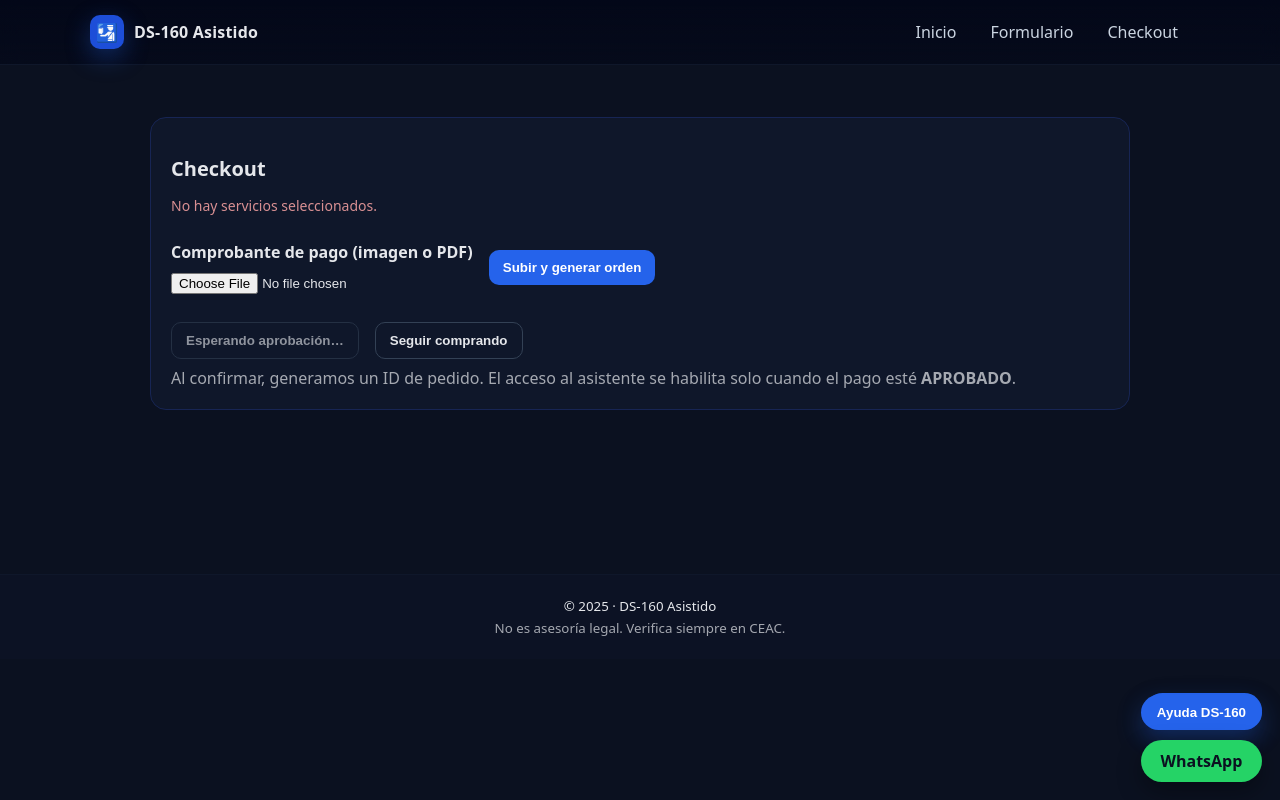
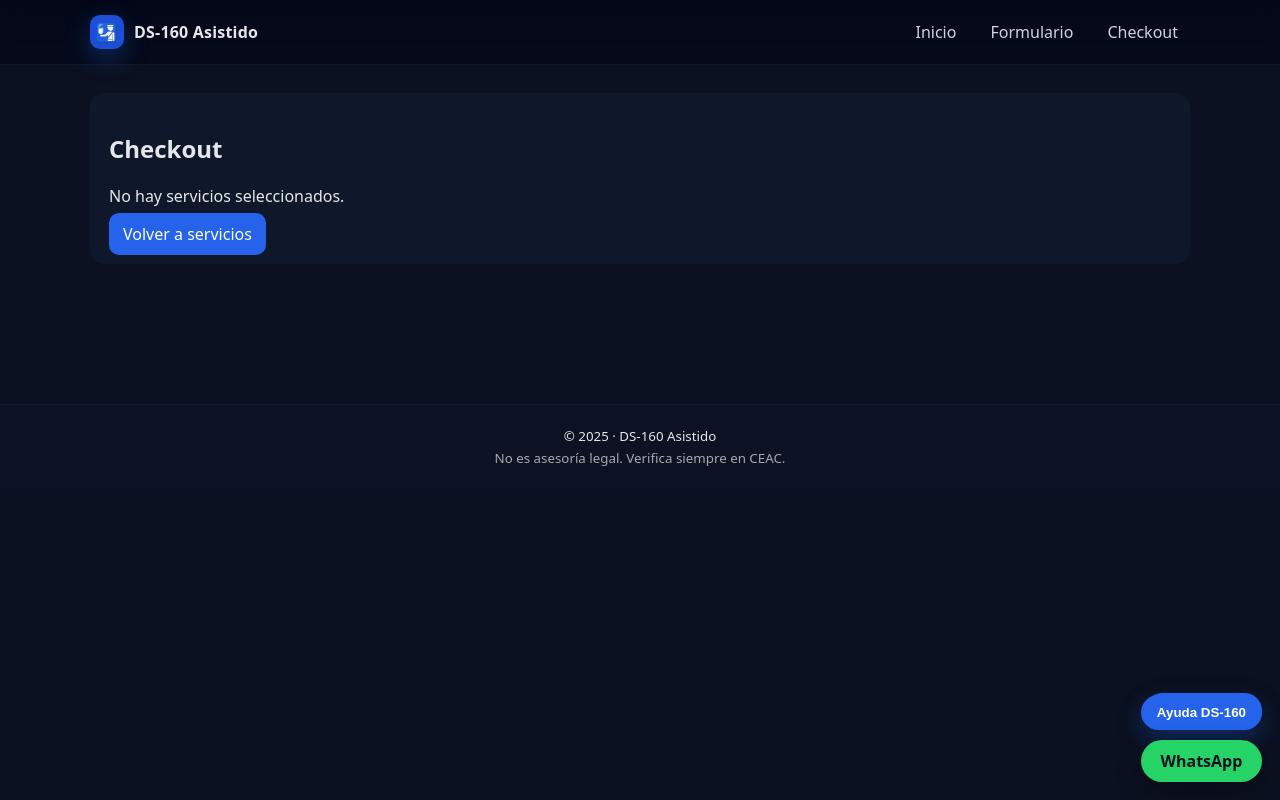
Before and after one commit to robertotitus86/ds160-app, a Next.js app: page /checkout in a window 1280 px wide. Built offline with nearby package versions, Linux system fonts and the light colour scheme.

Commit message:
Update page.tsx

```diff
--- a/app/checkout/page.tsx
+++ b/app/checkout/page.tsx
@@ -1,285 +1,204 @@
-"use client";
+'use client';
 
-import React, { useCallback, useEffect, useMemo, useRef, useState } from "react";
-import { useSearchParams } from "next/navigation";
+import { Suspense, useMemo, useState, useEffect } from "react";
+import { useSearchParams, useRouter } from "next/navigation";
 
-type OrderStatus = "pending" | "paid" | "rejected";
-type CreateResp =
-  | { ok: true; orderId: string; receiptUrl: string }
-  | { ok: false; error?: string };
-
-type StatusResp =
-  | { ok: true; order: { id: string; status: OrderStatus; receiptUrl?: string } }
-  | { ok: false; error?: string };
-
-const styles = {
-  card: {
-    background: "#0f172a",
-    border: "1px solid #172554",
-    borderRadius: 16,
-    padding: 20,
-    color: "#e5e7eb",
-  },
-  h2: { fontSize: 20, fontWeight: 700, marginBottom: 10 },
-  hint: { opacity: 0.85, fontSize: 14 },
-  row: { display: "flex", gap: 16, alignItems: "center", flexWrap: "wrap" as const },
-  btn: {
-    background: "#2563eb",
-    color: "#fff",
-    border: 0,
-    borderRadius: 10,
-    padding: "10px 14px",
-    fontWeight: 700,
-    cursor: "pointer",
-  },
-  btnGhost: {
-    background: "transparent",
-    border: "1px solid #334155",
-    color: "#e5e7eb",
-    borderRadius: 10,
-    padding: "10px 14px",
-    fontWeight: 600,
-    cursor: "pointer",
-  },
-  muted: { opacity: 0.7 },
-  badge: (bg: string) => ({
-    display: "inline-block",
-    padding: "4px 10px",
-    borderRadius: 999,
-    fontSize: 12,
-    fontWeight: 700,
-    background: bg,
-    color: "#0b1120",
-  }),
+const PRICES: Record<string, number> = { llenado:45, asesoria:35, cita:15 };
+const TITLES: Record<string, string> = {
+  llenado: "Llenado DS-160",
+  asesoria: "Asesoría Entrevista",
+  cita: "Toma de Cita",
 };
 
-function getPlansFromUrlOrLocal(searchParams: URLSearchParams): string[] {
-  const fromQuery = searchParams.get("plans");
-  if (fromQuery) {
-    return fromQuery
-      .split(",")
-      .map((x) => x.trim())
-      .filter(Boolean);
+export const dynamic = "force-dynamic";
+
+function CheckoutInner() {
+  const params = useSearchParams();
+  const router = useRouter();
+  const one = params.get("plan");
+  const many = params.get("plans");
+  const fromURL = useMemo(
+    () => (many ? many.split(",").filter(Boolean) : (one ? [one] : [])),
+    [one, many]
+  );
+
+  const [items, setItems] = useState<string[]>([]);
+  const [method, setMethod] = useState("transferencia");
+  const [marking, setMarking] = useState(false);
+
+  useEffect(() => {
+    if (fromURL.length) { setItems(fromURL); return; }
+    try { const raw = localStorage.getItem("ds160_cart"); if (raw) setItems(JSON.parse(raw)); } catch {}
+  }, [fromURL.join(",")]);
+
+  const total = items.reduce((acc, id) => acc + (PRICES[id] || 0), 0);
+
+  const card: React.CSSProperties = { background:'#0f172a', padding:18, borderRadius:14, border:'1px solid #111827' };
+  const btn:  React.CSSProperties = { background:'#2563eb', color:'#fff', border:'none', borderRadius:10, padding:'10px 14px', textDecoration:'none' as const, cursor:'pointer' };
+  const soft: React.CSSProperties = { background:'#0b1220', border:'1px solid #1f2937', borderRadius:12 };
+
+  // Utilidad: generar ID de orden
+  function makeOrderId() {
+    const ts = new Date();
+    return `DS160-${ts.getFullYear()}${String(ts.getMonth()+1).padStart(2,'0')}${String(ts.getDate()).padStart(2,'0')}-${String(ts.getHours()).padStart(2,'0')}${String(ts.getMinutes()).padStart(2,'0')}${String(ts.getSeconds()).padStart(2,'0')}`;
   }
-  try {
-    const stored = localStorage.getItem("ds160_cart");
-    if (stored) {
-      const parsed = JSON.parse(stored) as string[] | { id: string }[];
-      if (Array.isArray(parsed)) {
-        if (parsed.length && typeof parsed[0] === "string") return parsed as string[];
-        if (parsed.length && typeof (parsed[0] as any).id === "string")
-          return (parsed as any[]).map((p) => p.id);
-      }
+
+  // Marcar pago (cookie "paid") y llevar al wizard
+  async function markPaidAndGo() {
+    try {
+      setMarking(true);
+      const orderId = makeOrderId();
+      // Guarda orden y carrito por referencia
+      localStorage.setItem('order_id', orderId);
+      localStorage.setItem('ds160_cart', JSON.stringify(items));
+      // Marca pago en cookie
+      const res = await fetch('/api/mark-paid', {
+        method: 'POST',
+        headers: {'Content-Type':'application/json'},
+        body: JSON.stringify({ orderId })
+      });
+      if (!res.ok) throw new Error('No se pudo marcar el pago.');
+      // Avisa y redirige al wizard
+      alert(`¡Gracias! Pago confirmado.\nID de pedido: ${orderId}\nAhora podrás acceder al asistente.`);
+      router.push('/wizard');
+    } catch (e:any) {
+      alert(e?.message || 'Error al confirmar pago.');
+    } finally {
+      setMarking(false);
     }
-  } catch {}
-  return [];
-}
+  }
 
-export default function CheckoutPage() {
-  const sp = useSearchParams();
-  const [plans, setPlans] = useState<string[]>([]);
-  const [file, setFile] = useState<File | null>(null);
-  const [submitting, setSubmitting] = useState(false);
+  // Transferencia: copiar dato
+  const copy = (text: string) => navigator.clipboard?.writeText(text);
 
-  const [orderId, setOrderId] = useState<string | null>(null);
-  const [status, setStatus] = useState<OrderStatus | null>(null);
-  const [message, setMessage] = useState<string>("");
-
-  const pollTimer = useRef<NodeJS.Timeout | null>(null);
-
-  // Inicializa planes y restablece orden previa si existe
-  useEffect(() => {
-    const p = getPlansFromUrlOrLocal(sp as unknown as URLSearchParams);
-    setPlans(p);
-
-    const saved = localStorage.getItem("ds160_order");
-    if (saved) {
-      try {
-        const { orderId: savedId } = JSON.parse(saved);
-        if (savedId) {
-          setOrderId(savedId);
-          setStatus("pending");
-        }
-      } catch {}
-    }
-  }, [sp]);
-
-  // Polling a /api/orders/status cuando haya orderId y status!=paid/rejected
-  const startPolling = useCallback((id: string) => {
-    if (pollTimer.current) clearInterval(pollTimer.current);
-    pollTimer.current = setInterval(async () => {
-      try {
-        const r = await fetch(`/api/orders/status?orderId=${encodeURIComponent(id)}`, {
-          cache: "no-store",
-        });
-        const data = (await r.json()) as StatusResp;
-        if (data.ok) {
-          const st = data.order.status;
-          setStatus(st);
-          if (st === "paid") {
-            setMessage("¡Pago aprobado! Ya puedes continuar.");
-            if (pollTimer.current) clearInterval(pollTimer.current);
-          } else if (st === "rejected") {
-            setMessage("El pago fue revisado y rechazado. Vuelve a subir un comprobante válido.");
-            if (pollTimer.current) clearInterval(pollTimer.current);
-          } else {
-            setMessage("Comprobante en revisión. Te avisaremos cuando esté aprobado…");
-          }
-        } else {
-          setMessage("No se pudo consultar el estado. Intentando de nuevo…");
-        }
-      } catch {
-        setMessage("No se pudo consultar el estado. Intentando de nuevo…");
-      }
-    }, 5000);
-  }, []);
-
-  // Si ya tenemos orderId pendiente al entrar a la página, arrancar polling
-  useEffect(() => {
-    if (orderId && (!status || status === "pending")) {
-      startPolling(orderId);
-    }
-    return () => {
-      if (pollTimer.current) clearInterval(pollTimer.current);
-    };
-  }, [orderId, status, startPolling]);
-
-  const handleSubmit = async () => {
-    if (!file) {
-      setMessage("Adjunta el comprobante (imagen o PDF).");
-      return;
-    }
-    if (!plans.length) {
-      setMessage("No hay servicios seleccionados.");
-      return;
-    }
-
-    setSubmitting(true);
-    setMessage("");
-    try {
-      const fd = new FormData();
-      fd.append("receipt", file);
-      fd.append("plans", plans.join(","));
-
-      const res = await fetch("/api/orders/create", { method: "POST", body: fd });
-      const data = (await res.json()) as CreateResp;
-
-      if (!data.ok) {
-        setMessage(data.error || "No se pudo crear la orden.");
-        setSubmitting(false);
-        return;
-      }
-
-      // Orden creada: estado siempre PENDING
-      setOrderId(data.orderId);
-      setStatus("pending");
-      localStorage.setItem("ds160_order", JSON.stringify({ orderId: data.orderId }));
-      setMessage("Comprobante cargado. Queda EN REVISIÓN. Te avisaremos al aprobarse.");
-
-      // Arranca el polling hasta que el admin apruebe (paid) o rechace
-      startPolling(data.orderId);
-    } catch (e: any) {
-      setMessage(e?.message || "Error al enviar el comprobante.");
-    } finally {
-      setSubmitting(false);
-    }
-  };
-
-  const continuarDisabled = useMemo(() => status !== "paid", [status]);
+  if (items.length === 0) {
+    return (
+      <div style={card}>
+        <h2>Checkout</h2>
+        <p>No hay servicios seleccionados.</p>
+        <a href="/" style={btn}>Volver a servicios</a>
+      </div>
+    );
+  }
 
   return (
-    <div style={{ maxWidth: 980, margin: "0 auto", padding: "24px 16px" }}>
-      <div style={styles.card}>
-        <h2 style={styles.h2}>Checkout</h2>
+    <div style={{display:'grid', gap:16}}>
+      {/* Resumen */}
+      <section style={card}>
+        <h2 style={{marginTop:0}}>Checkout</h2>
+        <h3 style={{marginTop:0}}>Servicios</h3>
+        <ul style={{margin:'6px 0 12px 18px'}}>
+          {items.map((id) => (
+            <li key={id} style={{display:'flex', alignItems:'center', gap:8}}>
+              <span>{TITLES[id] || id}</span>
+              <span>—</span>
+              <b>${PRICES[id]} USD</b>
+              <button
+                onClick={()=>setItems(items.filter(x=>x!==id))}
+                style={{ marginLeft:8, background:'#334155', color:'#fff', border:'none', borderRadius:8, padding:'4px 8px', cursor:'pointer' }}
+              >
+                Quitar
+              </button>
+            </li>
+          ))}
+        </ul>
+        <p>Total: <b>${total} USD</b></p>
+      </section>
 
-        {plans.length ? (
-          <p style={styles.hint}>
-            Servicios seleccionados: <b>{plans.join(", ")}</b>
-          </p>
-        ) : (
-          <p style={{ ...styles.hint, color: "#fca5a5" }}>
-            No hay servicios seleccionados.
-          </p>
-        )}
-
-        <div style={{ height: 12 }} />
-
-        <div style={styles.row}>
-          <div>
-            <div style={{ marginBottom: 8, fontWeight: 700 }}>Comprobante de pago (imagen o PDF)</div>
-            <input
-              type="file"
-              accept="image/*,.pdf"
-              onChange={(e) => setFile(e.target.files?.[0] ?? null)}
+      {/* Deuna (QR) */}
+      <section style={{...card, display:'grid', gap:12}}>
+        <h3 style={{margin:0}}>Paga con Deuna (QR)</h3>
+        <div style={{display:'grid', gap:16, gridTemplateColumns:'repeat(auto-fit,minmax(220px,1fr))', alignItems:'center'}}>
+          <div style={{...soft, padding:14, display:'grid', placeItems:'center'}}>
+            <img
+              src="/deuna-qr.png"
+              alt="QR Deuna"
+              style={{ width:"220px", height:"auto", borderRadius:"12px", boxShadow:"0 8px 30px rgba(0,0,0,.35)" }}
             />
           </div>
+          <div style={{display:'grid', gap:12}}>
+            <p style={{margin:0, opacity:.9}}>
+              1) Abre tu app Deuna<br/>
+              2) Escanea el código<br/>
+              3) Coloca el <b>mismo total</b> indicado arriba y confirma
+            </p>
+            <small style={{opacity:.7}}>
+              Después del pago, confirma abajo con el botón <b>“Ya pagué”</b>.
+            </small>
+          </div>
+        </div>
+      </section>
 
-          <button
-            onClick={handleSubmit}
-            style={styles.btn}
-            disabled={submitting}
-          >
-            {submitting ? "Enviando..." : "Subir y generar orden"}
-          </button>
-        </div>
+      {/* Otros métodos */}
+      <section style={card}>
+        <h3 style={{marginTop:0}}>Otros métodos</h3>
 
-        <div style={{ height: 12 }} />
+        <label style={{display:'block', marginTop:12, opacity:.9}}>Método de pago</label>
+        <select
+          value={method}
+          onChange={e=>setMethod(e.target.value)}
+          style={{width:'100%', padding:10, borderRadius:8, border:'1px solid #1f2937', background:'#0b1220', color:'#fff'}}
+        >
+          <option value="transferencia">Transferencia</option>
+          <option value="paypal">PayPal (próximamente)</option>
+          <option value="2checkout">Tarjeta 2Checkout (próximamente)</option>
+        </select>
 
-        {orderId && (
-          <div style={styles.hint}>
-            <div>
-              <b>ID de pedido:</b> {orderId}{" "}
-              {status === "paid" && <span style={styles.badge("#86efac")}>APROBADO</span>}
-              {status === "pending" && <span style={styles.badge("#fde68a")}>EN REVISIÓN</span>}
-              {status === "rejected" && <span style={styles.badge("#fca5a5")}>RECHAZADO</span>}
+        {method==="transferencia" && (
+          <div style={{...soft, padding:14, marginTop:12, display:'grid', gap:12}}>
+            <div style={{opacity:.8, fontSize:13}}>Datos para transferencia</div>
+            <div style={{display:'grid', gap:6}}>
+              <div><b>Número de cuenta:</b> 2200449871
+                <button
+                  onClick={()=>copy("2200449871")}
+                  style={{ marginLeft:8, background:'#334155', color:'#fff', border:'none', borderRadius:6, padding:'4px 8px', cursor:'pointer' }}
+                >
+                  Copiar
+                </button>
+              </div>
+              <div><b>Tipo de cuenta:</b> Ahorros</div>
+              <div><b>Banco:</b> Pichincha</div>
+              <div><b>Titular:</b> Roberto Acosta</div>
+            </div>
+
+            <div style={{display:'grid', gap:10}}>
+              <div>
+                <p style={{margin:'8px 0'}}>Sube tu comprobante (opcional):</p>
+                <input
+                  type="file"
+                  style={{
+                    width:'100%', padding:10, borderRadius:8, border:'1px solid #1f2937',
+                    background:'#0b1220', color:'#fff'
+                  }}
+                />
+              </div>
             </div>
           </div>
         )}
 
-        {message && (
-          <>
-            <div style={{ height: 8 }} />
-            <div style={styles.hint}>{message}</div>
-          </>
-        )}
+        {method!=="transferencia" && <p style={{marginTop:16}}>Este método se habilitará más adelante.</p>}
 
-        <div style={{ height: 16 }} />
+        <div style={{marginTop:14, display:'flex', gap:10, flexWrap:'wrap'}}>
+          <a href="/" style={{...btn, background:'#334155'}}>Seguir comprando</a>
 
-        <div style={styles.row}>
-          <button
-            style={{
-              ...(continuarDisabled ? styles.btnGhost : styles.btn),
-              opacity: continuarDisabled ? 0.6 : 1,
-              cursor: continuarDisabled ? "not-allowed" : "pointer",
-            }}
-            disabled={continuarDisabled}
-            onClick={() => {
-              // Aquí envía a tu ruta del asistente / formulario
-              window.location.href = "/wizard";
-            }}
-            title={
-              continuarDisabled
-                ? "Aún no aprobado. Espera a que validemos tu comprobante."
-                : "Continuar al asistente"
-            }
-          >
-            {continuarDisabled ? "Esperando aprobación…" : "Ir al formulario"}
-          </button>
-
-          <button
-            style={styles.btnGhost}
-            onClick={() => {
-              // Volver a tienda / inicio
-              window.location.href = "/";
-            }}
-          >
-            Seguir comprando
+          {/* BOTÓN CLAVE: Marca pago y libera wizard */}
+          <button onClick={markPaidAndGo} style={btn} disabled={marking}>
+            {marking ? 'Confirmando…' : 'Ya pagué, acceder al asistente'}
           </button>
         </div>
 
-        <div style={{ height: 8 }} />
-        <div style={styles.muted}>Al confirmar, generamos un ID de pedido. El acceso al asistente se habilita solo cuando el pago esté <b>APROBADO</b>.</div>
-      </div>
+        <small style={{opacity:.7, display:'block', marginTop:10}}>
+          Al confirmar, generaremos tu <b>ID de pedido</b>, marcaremos tu acceso y podrás completar el asistente.
+        </small>
+      </section>
     </div>
   );
 }
+
+export default function CheckoutPage() {
+  return (
+    <Suspense fallback={<div style={{padding:20}}>Cargando checkout…</div>}>
+      <CheckoutInner />
+    </Suspense>
+  );
+}
```
